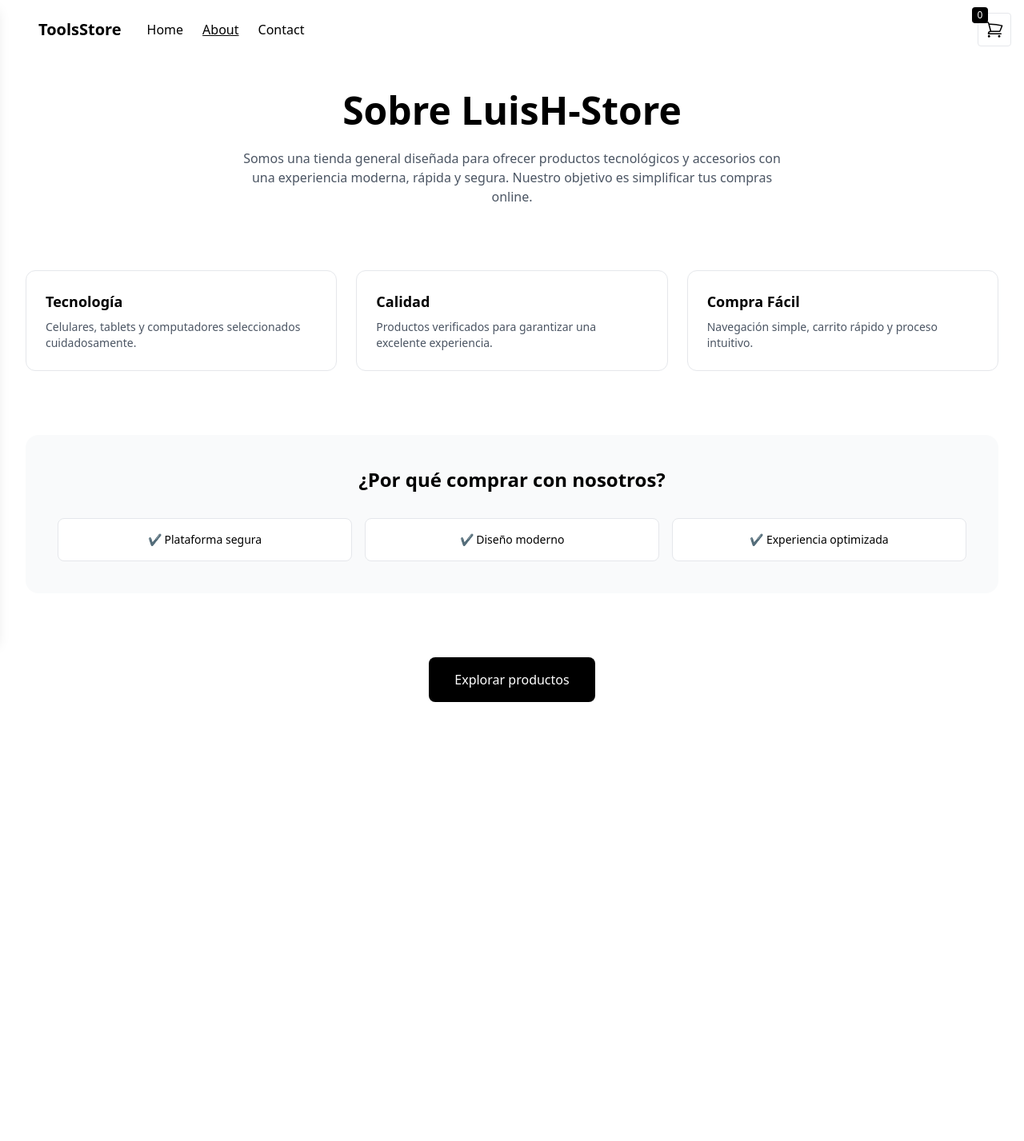
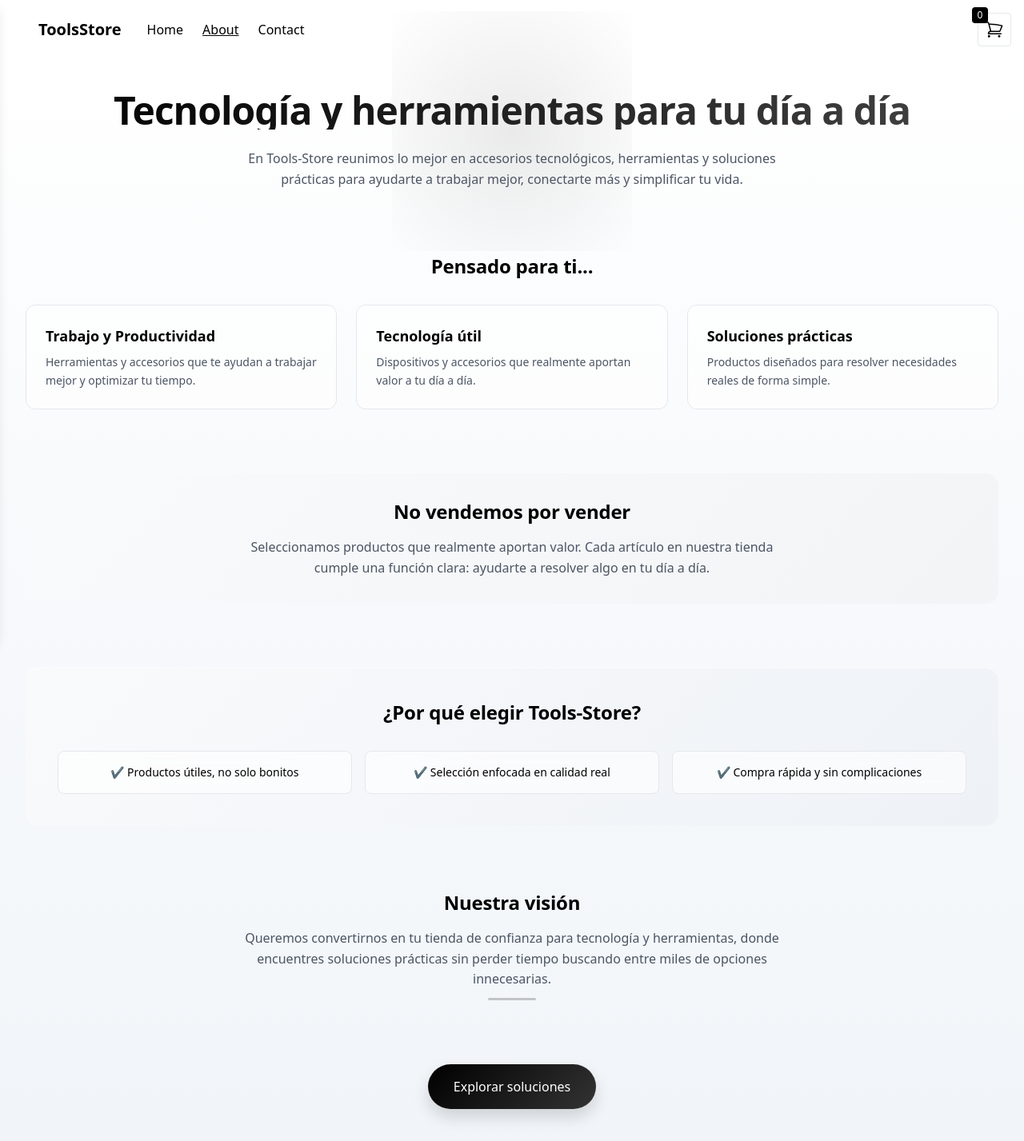
Before and after one commit to ZapataLuisH/luish_store, an Angular app: page /about in a window 1280 px wide. Shown: the whole page at 80% size. Before the commit the page ends 918 px from the top, so only its background shows below. Built offline with nearby package versions, Linux system fonts and the light colour scheme.

Commit message:
feat: add toast notifications and WhatsApp contact button with improved UX

```diff
--- a/src/app/domains/info/pages/about/about.component.css
+++ b/src/app/domains/info/pages/about/about.component.css
@@ -0,0 +1,157 @@
+/* ===== SECCIONES ===== */
+section {
+  transition: all 0.3s ease;
+}
+
+/* ===== HERO ===== */
+section:first-of-type h1 {
+  background: linear-gradient(90deg, #000000, #444444);
+  -webkit-background-clip: text;
+  -webkit-text-fill-color: transparent;
+}
+
+/* ===== CARDS (PARA QUIÉN ES) ===== */
+section .border {
+  background: white;
+  border: 1px solid #e5e7eb;
+  transition: all 0.3s ease;
+}
+
+section .border:hover {
+  transform: translateY(-6px) scale(1.01);
+  box-shadow: 0 10px 25px rgba(0, 0, 0, 0.08);
+  border-color: #d1d5db;
+}
+
+/* ===== DIFERENCIADOR ===== */
+section:nth-of-type(3) {
+  background: linear-gradient(135deg, #f9fafb, #f3f4f6);
+  padding: 2rem;
+  border-radius: 1rem;
+}
+
+/* ===== POR QUÉ CONFIAR ===== */
+section.bg-gray-50 {
+  background: linear-gradient(135deg, #f9fafb, #eef2f7);
+  box-shadow: inset 0 1px 0 rgba(255,255,255,0.5);
+}
+
+section.bg-gray-50 .border {
+  transition: all 0.3s ease;
+}
+
+section.bg-gray-50 .border:hover {
+  transform: scale(1.05);
+  box-shadow: 0 8px 20px rgba(0, 0, 0, 0.06);
+}
+
+/* ===== VISIÓN ===== */
+section:nth-of-type(5) {
+  position: relative;
+}
+
+section:nth-of-type(5)::after {
+  content: '';
+  width: 60px;
+  height: 3px;
+  background: black;
+  display: block;
+  margin: 10px auto 0;
+  border-radius: 10px;
+  opacity: 0.2;
+}
+
+/* ===== CTA ===== */
+a[routerLink="/"] {
+  background: linear-gradient(135deg, #000000, #333333);
+  box-shadow: 0 10px 20px rgba(0,0,0,0.15);
+  transition: all 0.3s ease;
+}
+
+a[routerLink="/"]:hover {
+  transform: translateY(-2px) scale(1.03);
+  box-shadow: 0 15px 30px rgba(0,0,0,0.2);
+}
+
+/* ===== MICRO ANIMACIÓN TEXTO ===== */
+h2 {
+  transition: all 0.3s ease;
+}
+
+h2:hover {
+  letter-spacing: 0.5px;
+}
+
+/* ===== ANIMACIÓN DE ENTRADA ===== */
+section {
+  animation: fadeInUp 0.6s ease both;
+}
+
+@keyframes fadeInUp {
+  from {
+    opacity: 0;
+    transform: translateY(20px);
+  }
+  to {
+    opacity: 1;
+    transform: translateY(0);
+  }
+}
+
+/* ===== EFECTO GLASS (APPLE STYLE) ===== */
+section .border {
+  backdrop-filter: blur(10px);
+  background: rgba(255, 255, 255, 0.6);
+}
+
+/* ===== GRADIENTE SUAVE GLOBAL ===== */
+main {
+  background: linear-gradient(
+    180deg,
+    #ffffff 0%,
+    #f8fafc 40%,
+    #f1f5f9 100%
+  );
+}
+
+/* ===== HERO MÁS PREMIUM ===== */
+section:first-of-type {
+  position: relative;
+}
+
+section:first-of-type::before {
+  content: '';
+  position: absolute;
+  width: 300px;
+  height: 300px;
+  background: radial-gradient(circle, rgba(0,0,0,0.08), transparent);
+  top: -100px;
+  left: 50%;
+  transform: translateX(-50%);
+  z-index: -1;
+}
+
+/* ===== TÍTULOS MÁS ELEGANTES ===== */
+h1 {
+  letter-spacing: -0.02em;
+}
+
+h2 {
+  letter-spacing: -0.01em;
+}
+
+/* ===== HOVER MÁS SUAVE ===== */
+section .border:hover {
+  transform: translateY(-8px) scale(1.015);
+}
+
+/* ===== CTA MÁS PREMIUM ===== */
+a[routerLink="/"] {
+  border-radius: 999px;
+  font-weight: 500;
+}
+
+/* ===== MICRO DETALLE PRO ===== */
+p {
+  line-height: 1.6;
+}
--- a/src/app/domains/info/pages/about/about.component.html
+++ b/src/app/domains/info/pages/about/about.component.html
@@ -4,67 +4,106 @@
   <section class="text-center space-y-6">
 
     <h1 class="text-3xl sm:text-4xl lg:text-5xl font-bold">
-      Sobre LuisH-Store
+      Tecnología y herramientas para tu día a día
     </h1>
 
     <p class="text-gray-600 max-w-2xl mx-auto text-sm sm:text-base">
-      Somos una tienda general diseñada para ofrecer productos tecnológicos y
-      accesorios con una experiencia moderna, rápida y segura.
-      Nuestro objetivo es simplificar tus compras online.
+      En Tools-Store reunimos lo mejor en accesorios tecnológicos, herramientas
+      y soluciones prácticas para ayudarte a trabajar mejor, conectarte más
+      y simplificar tu vida.
     </p>
 
   </section>
 
 
-  <!-- QUE OFRECEMOS -->
-  <section class="grid grid-cols-1 sm:grid-cols-2 lg:grid-cols-3 gap-6">
+  <!-- PARA QUIÉN ES -->
+  <section class="space-y-8">
+
+    <h2 class="text-xl sm:text-2xl font-bold text-center">
+      Pensado para ti...
+    </h2>
+
+    <div class="grid grid-cols-1 sm:grid-cols-2 lg:grid-cols-3 gap-6">
 
       <div class="p-6 border rounded-xl hover:shadow-md transition">
-      <h3 class="font-semibold text-lg mb-2">Tecnología</h3>
+        <h3 class="font-semibold text-lg mb-2">Trabajo y Productividad</h3>
         <p class="text-sm text-gray-600">
-        Celulares, tablets y computadores seleccionados cuidadosamente.
+          Herramientas y accesorios que te ayudan a trabajar mejor y optimizar tu tiempo.
         </p>
       </div>
 
       <div class="p-6 border rounded-xl hover:shadow-md transition">
-      <h3 class="font-semibold text-lg mb-2">Calidad</h3>
+        <h3 class="font-semibold text-lg mb-2">Tecnología útil</h3>
         <p class="text-sm text-gray-600">
-        Productos verificados para garantizar una excelente experiencia.
+          Dispositivos y accesorios que realmente aportan valor a tu día a día.
         </p>
       </div>
 
       <div class="p-6 border rounded-xl hover:shadow-md transition">
-      <h3 class="font-semibold text-lg mb-2">Compra Fácil</h3>
+        <h3 class="font-semibold text-lg mb-2">Soluciones prácticas</h3>
         <p class="text-sm text-gray-600">
-        Navegación simple, carrito rápido y proceso intuitivo.
+          Productos diseñados para resolver necesidades reales de forma simple.
         </p>
+      </div>
+
     </div>
 
   </section>
 
 
-  <!-- POR QUE CONFIAR -->
+  <!-- DIFERENCIADOR -->
+  <section class="text-center space-y-4">
+
+    <h2 class="text-xl sm:text-2xl font-bold">
+      No vendemos por vender
+    </h2>
+
+    <p class="text-gray-600 max-w-2xl mx-auto text-sm sm:text-base">
+      Seleccionamos productos que realmente aportan valor. Cada artículo en nuestra
+      tienda cumple una función clara: ayudarte a resolver algo en tu día a día.
+    </p>
+
+  </section>
+
+
+  <!-- POR QUÉ CONFIAR -->
   <section class="bg-gray-50 rounded-2xl p-8 sm:p-10 text-center space-y-8">
 
     <h2 class="text-xl sm:text-2xl font-bold">
-      ¿Por qué comprar con nosotros?
+      ¿Por qué elegir Tools-Store?
     </h2>
 
     <div class="grid grid-cols-1 sm:grid-cols-3 gap-4 text-sm">
 
       <div class="border rounded-lg p-4 bg-white">
-        ✔ Plataforma segura
+        ✔ Productos útiles, no solo bonitos
       </div>
 
       <div class="border rounded-lg p-4 bg-white">
-        ✔ Diseño moderno
+        ✔ Selección enfocada en calidad real
       </div>
 
       <div class="border rounded-lg p-4 bg-white">
-        ✔ Experiencia optimizada
+        ✔ Compra rápida y sin complicaciones
       </div>
 
     </div>
+
+  </section>
+
+
+  <!-- VISIÓN -->
+  <section class="text-center space-y-4">
+
+    <h2 class="text-xl sm:text-2xl font-bold">
+      Nuestra visión
+    </h2>
+
+    <p class="text-gray-600 max-w-2xl mx-auto text-sm sm:text-base">
+      Queremos convertirnos en tu tienda de confianza para tecnología y herramientas,
+      donde encuentres soluciones prácticas sin perder tiempo buscando entre miles
+      de opciones innecesarias.
+    </p>
 
   </section>
 
@@ -76,7 +115,7 @@
       routerLink="/"
       class="inline-block bg-black text-white px-8 py-4 rounded-lg hover:scale-105 transition"
     >
-      Explorar productos
+      Explorar soluciones
     </a>
 
   </section>
--- a/src/app/domains/info/pages/contact/contact.component.css
+++ b/src/app/domains/info/pages/contact/contact.component.css
@@ -0,0 +1,43 @@
+/* CARD FORM */
+form {
+  transition: all 0.3s ease;
+}
+
+form:hover {
+  box-shadow: 0 20px 40px rgba(0,0,0,0.08);
+}
+
+/* INPUTS */
+input, textarea {
+  transition: all 0.2s ease;
+}
+
+input:focus, textarea:focus {
+  transform: scale(1.01);
+}
+
+/* BOTÓN */
+button {
+  transition: all 0.3s ease;
+}
+
+button:hover {
+  transform: translateY(-2px);
+  box-shadow: 0 10px 20px rgba(239, 68, 68, 0.3);
+}
+
+/* ANIMACIÓN ENTRADA */
+div {
+  animation: fadeIn 0.5s ease;
+}
+
+@keyframes fadeIn {
+  from {
+    opacity: 0;
+    transform: translateY(15px);
+  }
+  to {
+    opacity: 1;
+    transform: translateY(0);
+  }
+}
--- a/src/app/domains/products/pages/product-detail/product-detail.component.ts
+++ b/src/app/domains/products/pages/product-detail/product-detail.component.ts
@@ -3,6 +3,7 @@ import { Product } from '@shared/models/product.model';
 import { ProductService } from '@shared/services/product.service';
 import {CommonModule} from '@angular/common';
 import { CartService } from '@shared/services/cart.service';
+import { NotificationService } from '@shared/services/notification.service';
 
 @Component({
   selector: 'app-product-detail',
@@ -19,6 +20,7 @@ export default class ProductDetailComponent {
   backgroundPosition = 'center';
   private productService = inject(ProductService);
   private cartService = inject(CartService);
+  private notification = inject(NotificationService);
 
   ngOnInit(){
     if (this.id){
@@ -40,12 +42,15 @@ export default class ProductDetailComponent {
   }
 
   addToCart(){
-    const product = this.product();
-    if (product){
-      this.cartService.addtoCart(product);
-    }
+  const product = this.product();
+  if (product){
+    this.cartService.addtoCart(product);
 
+    this.notification.show(
+      `Agregaste "${product.title}" al carrito 🛒`
+    );
   }
+}
 
   onMouseMove(event: MouseEvent) {
   if (window.innerWidth < 1024) return; // solo desktop
--- a/src/app/domains/shared/services/cart.service.ts
+++ b/src/app/domains/shared/services/cart.service.ts
@@ -1,12 +1,15 @@
-import { Injectable, computed, signal } from '@angular/core';
+import { Injectable, computed, signal, inject } from '@angular/core';
 import { Product } from '../models/product.model';
+import { NotificationService } from './notification.service';
+
 
 @Injectable({
   providedIn: 'root'
 })
 export class CartService {
+  private notification = inject(NotificationService);
+  cart = signal<Product[]>([]);
 
-  cart = signal<Product[]>([]);
 
   total = computed(()=>{
     const cart = this.cart();
@@ -31,7 +34,7 @@ export class CartService {
     const cart = this.cart();
 
     if(cart.length === 0){
-      alert('El carrito está vacío');
+      this.notification.show('Tu carrito está vacío 🛒');
       return;
     }
 
@@ -49,4 +52,6 @@ export class CartService {
     window.open(url, '_blank');
   }
 
+
+
 }
```
Also changed, not shown: src/app/domains/info/pages/contact/contact.component.html (+44 -10 lines). Lines whose indentation alone changed are shown as unchanged.
